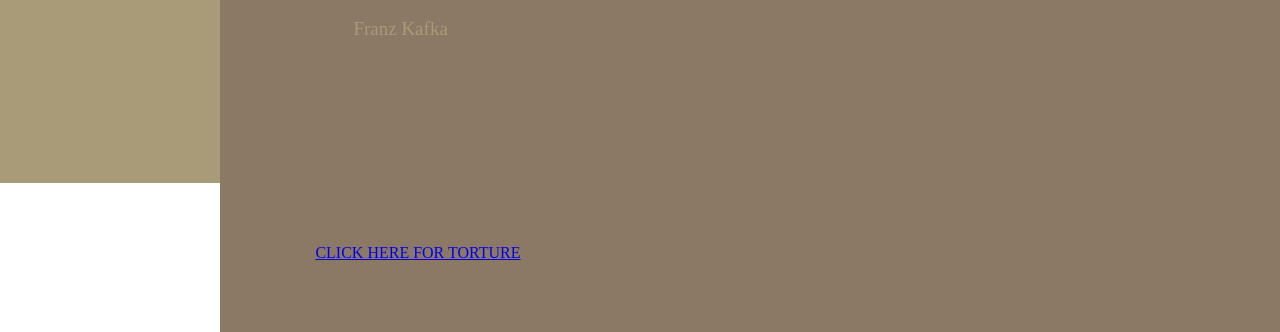
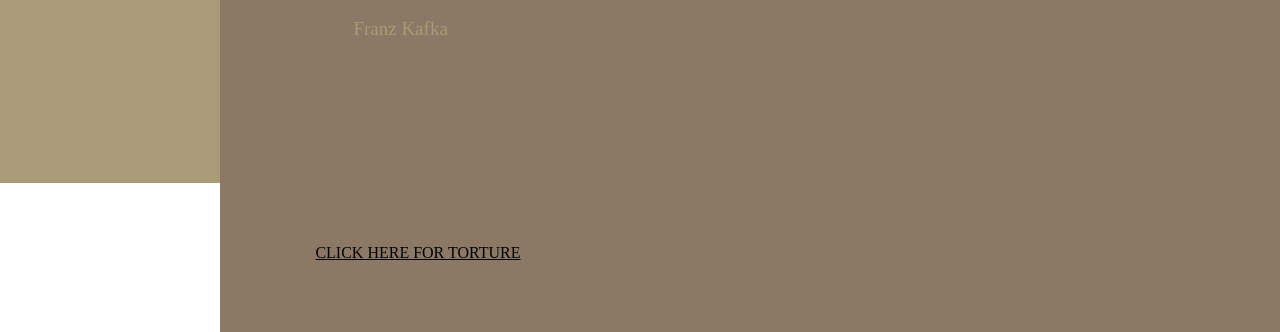
Before and after one commit to Cinar-D3V/Zeitgeist, a plain HTML site: page index.html in a window 1280 px wide. Shown: the part 617-949 px from the top of the page. Drawn offline with Linux system fonts and the light colour scheme.

Commit message:
color change

```diff
--- a/index.html
+++ b/index.html
@@ -32,7 +32,7 @@
             <h1>The Shift in the Milieu of Europe</h1>
             <h2>In the Penal Colony</h2>
             <p>Franz Kafka</p>
-            <a href="generator/index.html"><br><br><br><br><br><br><br><br><br><br><br>CLICK HERE FOR TORTURE</a>
+            <a href="generator/index.html" style="color: black"><br><br><br><br><br><br><br><br><br><br><br>CLICK HERE FOR TORTURE</a>
         </section>
     </main>
   </body>
```
